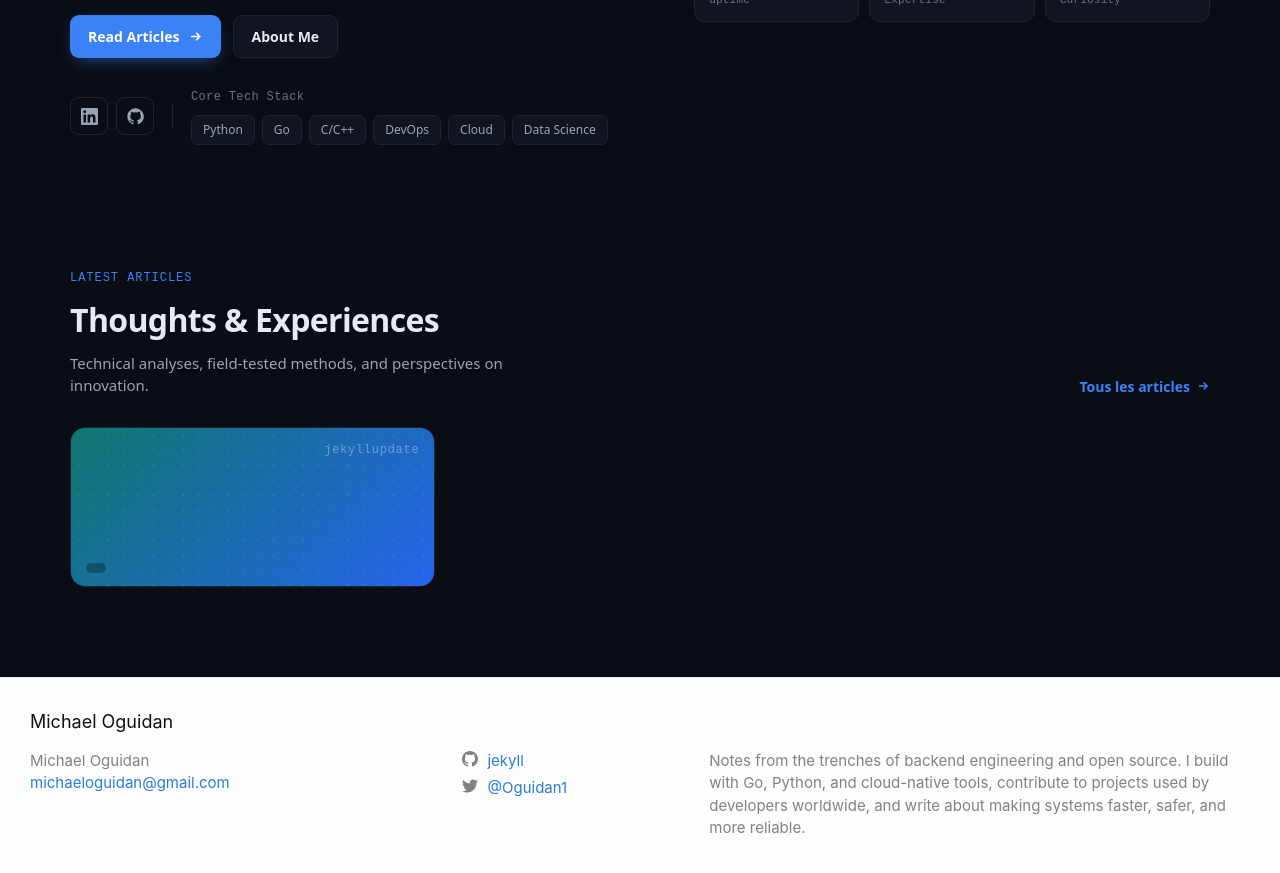
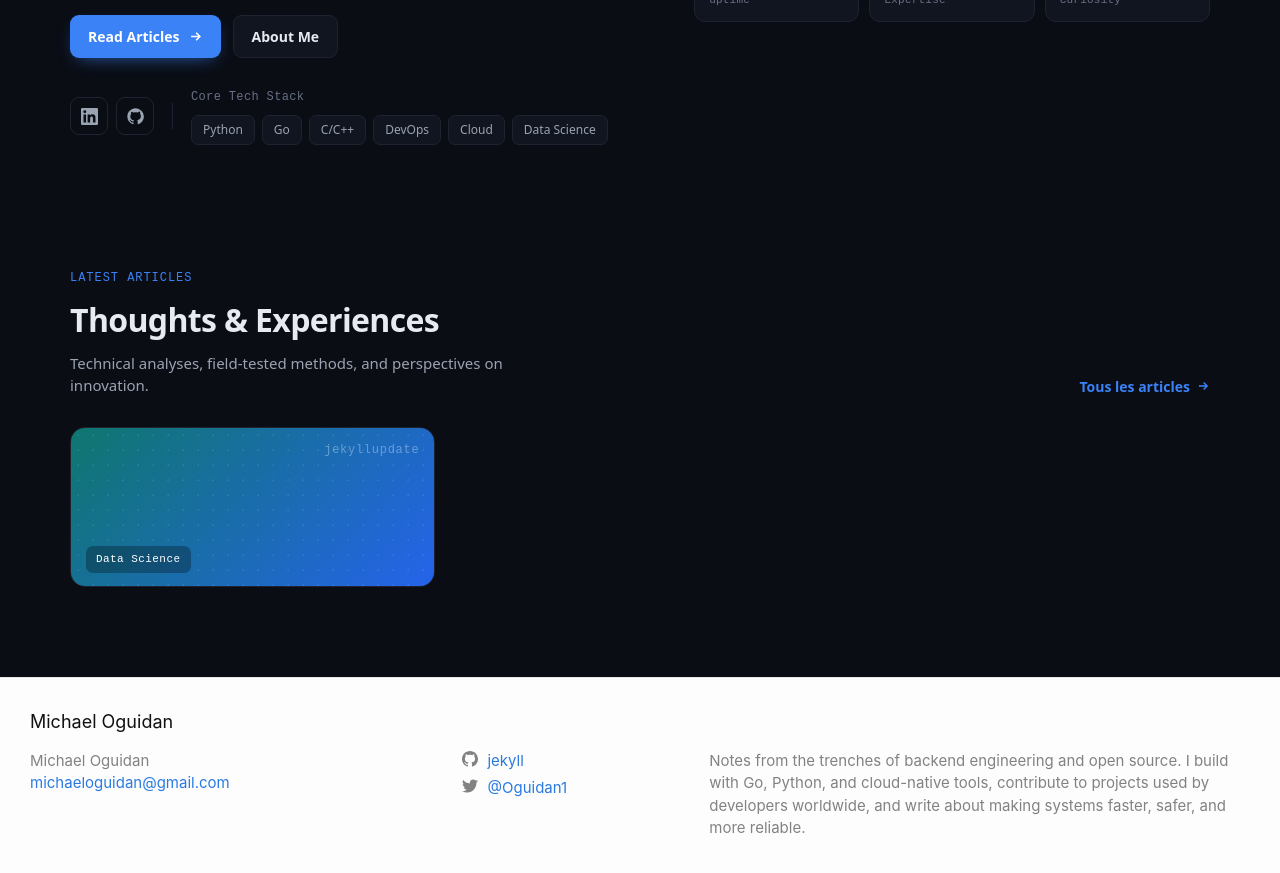
Before and after one commit to Oguidan/MichaelOguidan, a Jekyll site: the page built from index.html, in a window 1280 px wide and 900 px high, scrolled down 592 px. Shown: the top 873 px of the window. Built offline with Jekyll 4.4.1, drawn with Linux system fonts in a browser that asks for light colours; the list of posts is cut into pages by our own code.

Commit message:
Update post topic reference in article card for improved content clarity

```diff
--- a/_includes/post.html
+++ b/_includes/post.html
@@ -2,7 +2,7 @@
     <div class="cover {{ post.cover }}">
         <div class="grido"></div>
         <div class="covwm">{{ post.categories }}</div>
-        <div class="covtag">{{ a.cat }}</div>
+        <div class="covtag">{{ post.topic }}</div>
     </div>
     <div class="acbody">
         <div class="actitle">{{ a.title }}</div>
--- a/_posts/2026-04-15-welcome-to-jekyll.markdown
+++ b/_posts/2026-04-15-welcome-to-jekyll.markdown
@@ -4,6 +4,7 @@ title:  "Welcome to Jekyll!"
 date:   2026-04-15 00:27:07 +0000
 categories: jekyll update
 cover: cover-data
+topic: Data Science
 ---
 You’ll find this post in your `_posts` directory. Go ahead and edit it and re-build the site to see your changes. You can rebuild the site in many different ways, but the most common way is to run `jekyll serve`, which launches a web server and auto-regenerates your site when a file is updated.
 
```
